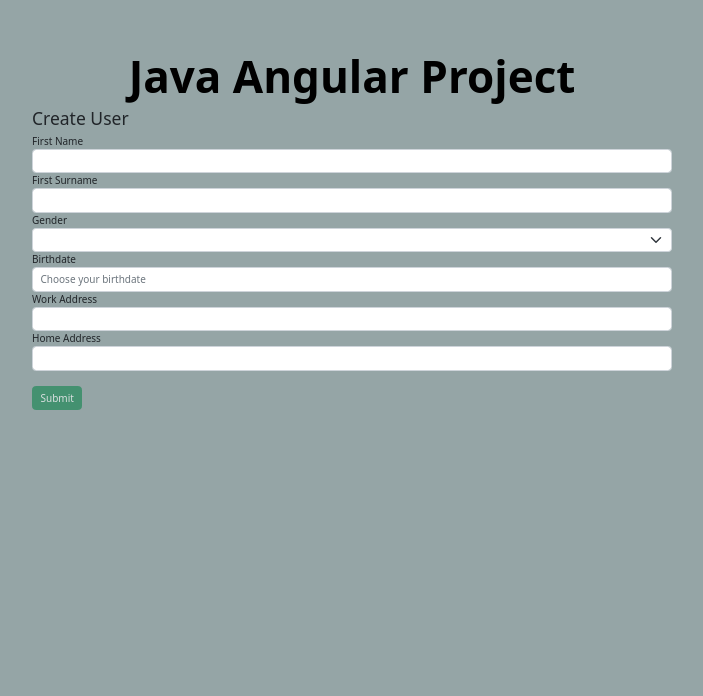
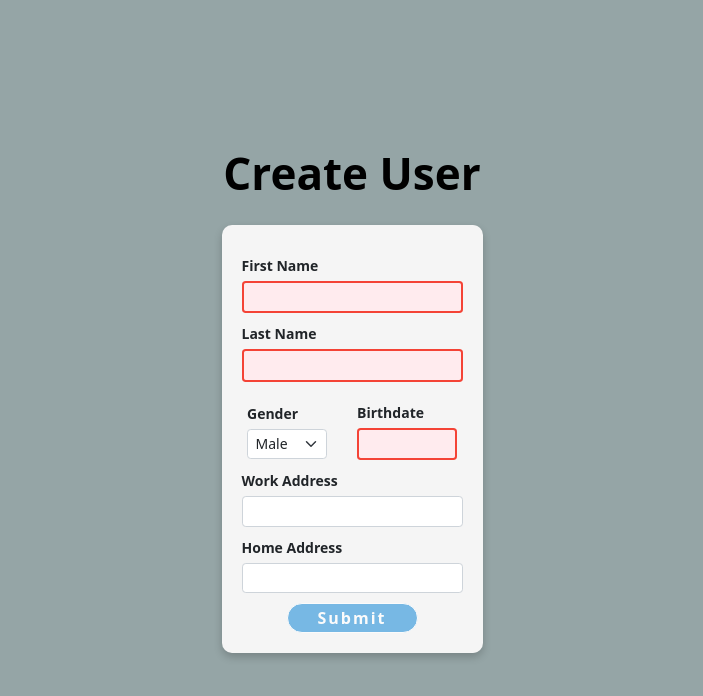
Before and after one commit to AntonisSykoutris/java-angular-crud, an Angular app in the folder java-angular-crud-frontend/: page /create-user in a window 1280 px wide. Shown: the top 696 px of the page, without its empty margins (288-991 px from the left). Built offline with nearby package versions, Linux system fonts and the light colour scheme.

Commit message:
Fixed create, update UI

```diff
--- a/java-angular-crud-frontend/src/app/app.component.html
+++ b/java-angular-crud-frontend/src/app/app.component.html
@@ -1,2 +1,2 @@
-<h1 class="project-title text-center">{{ title }}</h1>
+<!-- <h1 class="project-title text-center">{{ title }}</h1> -->
 <router-outlet></router-outlet>
--- a/java-angular-crud-frontend/src/app/create-user/create-user.component.css
+++ b/java-angular-crud-frontend/src/app/create-user/create-user.component.css
@@ -0,0 +1,113 @@
+/*******************************/
+/* Below 1344px (Smalled Desktops) */
+/*******************************/
+@media (max-width: 84em) {
+  .title {
+    font-size: 4.4rem;
+    font-weight: bold;
+    color: #000;
+  }
+
+  .form-title {
+    font-size: 1.4rem;
+    font-weight: 700;
+  }
+
+  .section {
+    display: flex;
+    flex-direction: column;
+    justify-content: center;
+    align-items: center;
+    height: 100vh;
+  }
+
+  .form-container {
+    background-color: #f5f5f5;
+    padding: 2rem;
+    margin-top: 2rem;
+    border-radius: 1rem;
+    box-shadow: 0px 4px 8px rgba(0, 0, 0, 0.2);
+  }
+
+  .form-field {
+    padding-top: 1rem;
+  }
+
+  .form-input {
+    max-width: 25rem;
+  }
+
+  .form-birthdate {
+    max-width: 10rem;
+  }
+
+  .form-row {
+    display: flex;
+    flex-direction: row;
+    justify-content: center;
+    align-items: center;
+    gap: 3rem;
+    padding-top: 1rem;
+  }
+
+  .footer {
+    display: flex;
+    justify-content: center;
+    align-items: center;
+    padding-top: 1rem;
+  }
+
+  .btn {
+    display: inline-block;
+    box-sizing: border-box;
+    height: 3rem;
+    background: #3498db;
+    padding: 0rem 3rem;
+    border-radius: 999em;
+    color: #fff;
+    font-size: 1.6rem;
+    vertical-align: bottom;
+    letter-spacing: 0.2rem;
+    transition: all 0.15s ease-in-out;
+    font-weight: 600;
+  }
+
+  .btn:hover {
+    background: #1f6eb6;
+    border: 0.3rem solid #5eaee1;
+  }
+
+  input,
+  fieldset .form-select,
+  fieldset textarea.form-control {
+    font-size: 1.4rem;
+    font-weight: 400;
+  }
+
+  input:invalid {
+    /* Add this property to remove the red border before the input is focused */
+    outline: none;
+
+    /* Keep the other styles as they are */
+    background-color: #ffebee;
+    border: 0.2rem solid #f44336;
+    color: #757575;
+    transition: border-color 0.2s ease-in-out, background-color 0.2s ease-in-out;
+  }
+
+  input:invalid:focus {
+    /* Keep the other styles as they are */
+    background-color: #ffebee;
+    border-color: #e57373;
+    color: #757575;
+  }
+}
+
+/*******************************/
+/* Below 1200px (Landscape Tablets) */
+/*******************************/
+@media (max-width: 75em) {
+  /* html {
+    font-size: 56.25%;
+  } */
+}
--- a/java-angular-crud-frontend/src/app/create-user/create-user.component.html
+++ b/java-angular-crud-frontend/src/app/create-user/create-user.component.html
@@ -1,8 +1,11 @@
-<div class="col-md-6 offset-md-3">
-  <h3>Create User</h3>
-  <form (ngSubmit)="onSubmit()">
-    <div class="form-group">
-      <label>First Name</label>
+<section class="col-md-6 offset-md-3 section">
+  <header>
+    <h2 class="title">Create User</h2>
+  </header>
+  <form (ngSubmit)="onSubmit()" class="form-container">
+    <fieldset class="form-field">
+      <legend class="form-title">First Name</legend>
+      <div class="form-group form-input">
         <input
           type="text"
           class="form-control"
@@ -13,9 +16,11 @@
           required
         />
       </div>
+    </fieldset>
 
-    <div class="form-group">
-      <label>First Surname</label>
+    <fieldset class="form-field">
+      <legend class="form-title">Last Name</legend>
+      <div class="form-group form-input">
         <input
           type="text"
           class="form-control"
@@ -26,9 +31,12 @@
           required
         />
       </div>
+    </fieldset>
 
-    <div class="form-group">
-      <label>Gender</label>
+    <div class="form-row">
+      <fieldset class="form-field">
+        <legend class="form-title">Gender</legend>
+        <div class="form-group form-input">
           <select
             class="form-select"
             aria-label="Default select example"
@@ -40,25 +48,30 @@
             <option value="F">Female</option>
           </select>
         </div>
+      </fieldset>
 
-    <div class="form-group">
-      <label for="birthdate">Birthdate</label>
+      <fieldset class="form-field">
+        <legend class="form-title">Birthdate</legend>
+        <div class="form-group form-input form-birthdate">
           <input
             type="text"
             class="form-control"
             id="birthdate"
-        placeholder="Choose your birthdate"
             bsDatepicker
             [(ngModel)]="user.birthdate"
             name="birthdate"
             autocomplete="off"
             [bsConfig]="{ dateInputFormat: 'YYYY-MM-DD' }"
             required
+            onfocus="this.blur()"
           />
         </div>
+      </fieldset>
+    </div>
 
-    <div class="form-group">
-      <label>Work Address</label>
+    <fieldset class="form-field">
+      <legend class="form-title">Work Address</legend>
+      <div class="form-group form-input">
         <textarea
           class="form-control"
           id="work"
@@ -69,9 +82,11 @@
           style="resize: none"
         ></textarea>
       </div>
+    </fieldset>
 
-    <div class="form-group">
-      <label>Home Address</label>
+    <fieldset class="form-field">
+      <legend class="form-title">Home Address</legend>
+      <div class="form-group form-input">
         <textarea
           class="form-control"
           id="home"
@@ -82,10 +97,11 @@
           style="resize: none"
         ></textarea>
       </div>
+    </fieldset>
 
-    <br />
+    <footer class="footer">
       <button
-      class="btn btn-success"
+        class="btn"
         type="submit"
         [disabled]="
           !user.name || !user.surname || !user.gender || !user.birthdate
@@ -93,5 +109,6 @@
       >
         Submit
       </button>
+    </footer>
   </form>
-</div>
+</section>
--- a/java-angular-crud-frontend/src/app/create-user/create-user.component.ts
+++ b/java-angular-crud-frontend/src/app/create-user/create-user.component.ts
@@ -18,7 +18,9 @@ export class CreateUserComponent implements OnInit {
     private userService: UserService,
     private addressService: AddressService,
     private router: Router
-  ) {}
+  ) {
+    this.user.gender = 'M';
+  }
 
   ngOnInit(): void {}
 
--- a/java-angular-crud-frontend/src/app/landing/landing.component.css
+++ b/java-angular-crud-frontend/src/app/landing/landing.component.css
@@ -1,3 +1,10 @@
+.project-title {
+  padding-top: 5rem;
+  font-size: 4.4rem;
+  font-weight: bold;
+  color: #000;
+}
+
 .grid-container {
   display: grid;
   grid-template-columns: 1fr 1fr;
--- a/java-angular-crud-frontend/src/app/landing/landing.component.html
+++ b/java-angular-crud-frontend/src/app/landing/landing.component.html
@@ -1,3 +1,4 @@
+<h1 class="project-title text-center">Java Angular Project</h1>
 <div class="grid-container">
   <a class="grid-item" routerLink="create-user" routerLinkActive="active">
     <div class="grid-item-content">
--- a/java-angular-crud-frontend/src/app/update-user/update-user.component.css
+++ b/java-angular-crud-frontend/src/app/update-user/update-user.component.css
@@ -0,0 +1,108 @@
+/*******************************/
+/* Below 1344px (Smalled Desktops) */
+/*******************************/
+@media (max-width: 84em) {
+  .title {
+    font-size: 4.4rem;
+    font-weight: bold;
+    color: #000;
+  }
+
+  .form-title {
+    font-size: 1.4rem;
+    font-weight: 700;
+  }
+
+  .section {
+    display: flex;
+    flex-direction: column;
+    justify-content: center;
+    align-items: center;
+    height: 100vh;
+  }
+
+  .form-container {
+    background-color: #f5f5f5;
+    padding: 2rem;
+    margin-top: 2rem;
+    border-radius: 1rem;
+    box-shadow: 0px 4px 8px rgba(0, 0, 0, 0.2);
+  }
+
+  .form-field {
+    padding-top: 1rem;
+  }
+
+  .form-input {
+    max-width: 25rem;
+  }
+
+  .form-birthdate {
+    max-width: 10rem;
+  }
+
+  .form-row {
+    display: flex;
+    flex-direction: row;
+    justify-content: center;
+    align-items: center;
+    gap: 3rem;
+    padding-top: 1rem;
+  }
+
+  .footer {
+    display: flex;
+    justify-content: center;
+    align-items: center;
+    padding-top: 1rem;
+  }
+
+  .btn {
+    display: inline-block;
+    box-sizing: border-box;
+    height: 3rem;
+    background: #3498db;
+    padding: 0rem 3rem;
+    border-radius: 999em;
+    color: #fff;
+    font-size: 1.6rem;
+    vertical-align: bottom;
+    letter-spacing: 0.2rem;
+    transition: all 0.15s ease-in-out;
+    font-weight: 600;
+  }
+
+  .btn:hover {
+    background: #1f6eb6;
+    border: 0.3rem solid #5eaee1;
+  }
+
+  input,
+  fieldset .form-select,
+  fieldset textarea.form-control {
+    font-size: 1.4rem;
+    font-weight: 400;
+  }
+
+  input:invalid {
+    border: 0.2rem solid #f44336;
+    background-color: #ffebee;
+    color: #757575;
+    transition: border-color 0.2s ease-in-out, background-color 0.2s ease-in-out;
+  }
+
+  input:invalid:focus {
+    border-color: #e57373;
+    background-color: #ffebee;
+    color: #757575;
+  }
+}
+
+/*******************************/
+/* Below 1200px (Landscape Tablets) */
+/*******************************/
+@media (max-width: 75em) {
+  /* html {
+    font-size: 56.25%;
+  } */
+}
--- a/java-angular-crud-frontend/src/app/update-user/update-user.component.html
+++ b/java-angular-crud-frontend/src/app/update-user/update-user.component.html
@@ -1,8 +1,11 @@
-<div class="col-md-6 offset-md-3">
-  <h3>Update User</h3>
-  <form (ngSubmit)="onSubmit()">
-    <div class="form-group">
-      <label>First Name</label>
+<section class="col-md-6 offset-md-3 section">
+  <header>
+    <h2 class="title">Update User</h2>
+  </header>
+  <form (ngSubmit)="onSubmit()" class="form-container">
+    <fieldset class="form-field">
+      <legend class="form-title">First Name</legend>
+      <div class="form-group form-input">
         <input
           type="text"
           class="form-control"
@@ -13,9 +16,11 @@
           required
         />
       </div>
+    </fieldset>
 
-    <div class="form-group">
-      <label>First Surname</label>
+    <fieldset class="form-field">
+      <legend class="form-title">Last Name</legend>
+      <div class="form-group form-input">
         <input
           type="text"
           class="form-control"
@@ -26,9 +31,12 @@
           required
         />
       </div>
+    </fieldset>
 
-    <div class="form-group">
-      <label>Gender</label>
+    <div class="form-row">
+      <fieldset class="form-field">
+        <legend class="form-title">Gender</legend>
+        <div class="form-group form-input">
           <select
             class="form-select"
             aria-label="Default select example"
@@ -40,9 +48,11 @@
             <option value="F">Female</option>
           </select>
         </div>
+      </fieldset>
 
-    <div class="form-group">
-      <label for="birthdate">Birthdate</label>
+      <fieldset class="form-field">
+        <legend class="form-title">Birthdate</legend>
+        <div class="form-group form-input form-birthdate">
           <input
             type="text"
             class="form-control"
@@ -54,11 +64,15 @@
             autocomplete="off"
             [bsConfig]="{ dateInputFormat: 'YYYY-MM-DD' }"
             required
+            onfocus="this.blur()"
           />
         </div>
+      </fieldset>
+    </div>
 
-    <div class="form-group">
-      <label>Work Address</label>
+    <fieldset class="form-field">
+      <legend class="form-title">Work Address</legend>
+      <div class="form-group form-input">
         <textarea
           class="form-control"
           id="work"
@@ -69,9 +83,11 @@
           style="resize: none"
         ></textarea>
       </div>
+    </fieldset>
 
-    <div class="form-group">
-      <label>Home Address</label>
+    <fieldset class="form-field">
+      <legend class="form-title">Home Address</legend>
+      <div class="form-group form-input">
         <textarea
           class="form-control"
           id="home"
@@ -82,10 +98,11 @@
           style="resize: none"
         ></textarea>
       </div>
+    </fieldset>
 
-    <br />
+    <footer class="footer">
       <button
-      class="btn btn-success"
+        class="btn"
         type="submit"
         [disabled]="
           !user.name || !user.surname || !user.gender || !user.birthdate
@@ -93,5 +110,6 @@
       >
         Submit
       </button>
+    </footer>
   </form>
-</div>
+</section>
```
Lines whose indentation alone changed are shown as unchanged.
